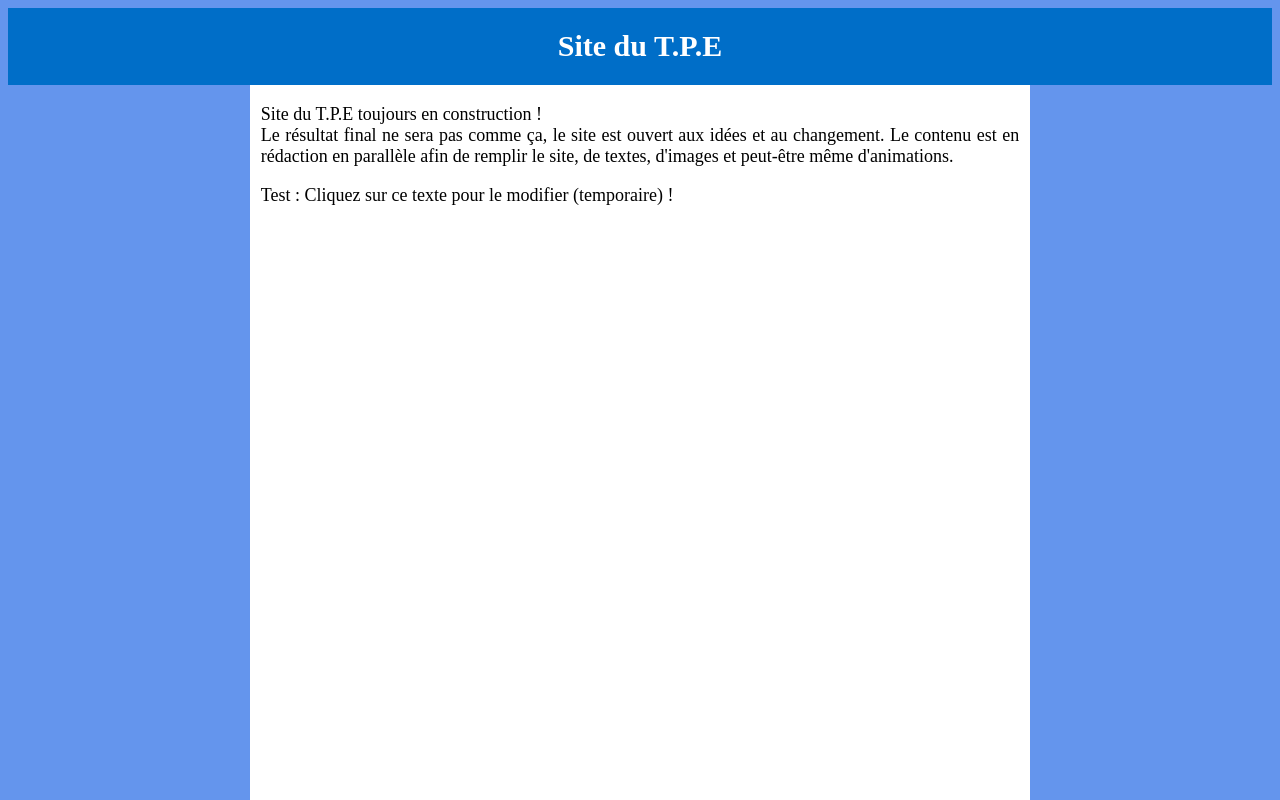
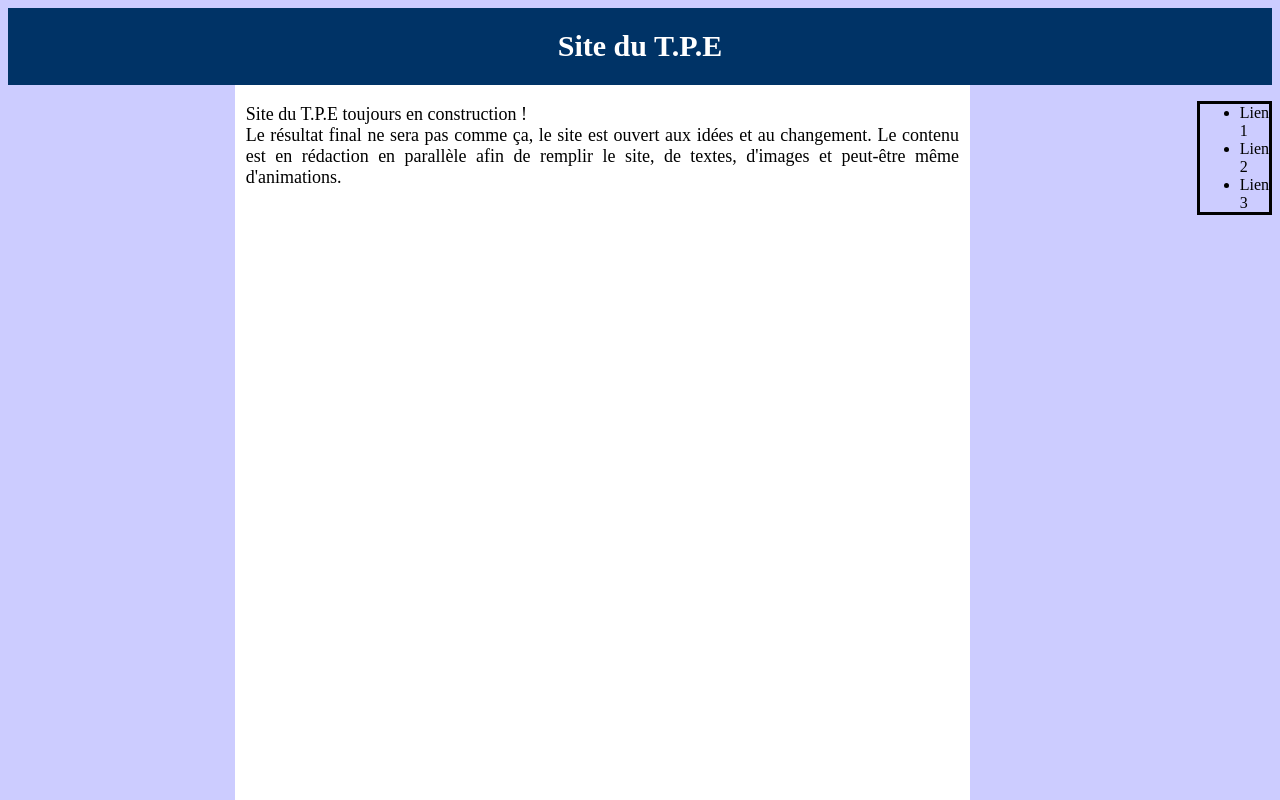
Before and after one commit to Mahtiah/TPE_SITE, a plain HTML site: page index.html in a window 1280 px wide. Shown: the top 800 px of the page. Drawn offline with Linux system fonts and the light colour scheme.

Commit message:
Refonte du design et test de flexbox pour le sommaire (ne descend pas pour l'instant)

```diff
--- a/index.html
+++ b/index.html
@@ -9,19 +9,27 @@
         <header>
             <h1>Site du T.P.E</h1>
         </header>
+        <div class="article_sommaire">
+            <div>
                 <article>
                     <p>Site du T.P.E toujours en construction !<br>Le résultat final ne sera pas comme ça, le site est ouvert aux idées et au changement. Le contenu est en rédaction en parallèle afin de remplir le site, de textes, d'images et peut-être même d'animations.</p>
-            <p>Test : <span class="clickable">Cliquez sur ce texte pour le modifier (temporaire) !</span></p>
-
                     <p><br><br><br><br><br><br><br><br><br><br><br><br><br><br>
                     <br><br><br><br><br><br><br><br><br><br><br><br><br><br>
                     <br><br><br><br><br><br><br><br><br><br><br><br><br><br>
                     <br><br><br><br><br><br><br><br><br><br><br><br><br><br></p>
-            <!-- Ces balises sont là juste pour remplacer du texte. C'est pour agrandir la longueur du cadre de façon artificielle. -->
-        </article>
+                    <hr>
                     <footer>
                         <p>Réalisé dans le cadre du TPE 2016/2017 du groupe 1 de 1S2 du lycée émilie du châtelet</p>
                     </footer>
-        <script src="main.js"></script>
+                </article>
+            </div>
+            <div>
+                <ul class="sommaire">
+                    <li>Lien 1</li>
+                    <li>Lien 2</li>
+                    <li>Lien 3</li>
+                </ul>
+            </div>
+        </div>
     </body>
 </html>
--- a/style.css
+++ b/style.css
@@ -1,17 +1,17 @@
-
 body
 {
-    background-color : cornflowerblue;
+    background-color : rgb(204, 204, 255);
 }
 
-header, footer
+header
 {
     height : 75px;
     border-style : solid;
-    border-color : rgba(0, 110, 200, 1);
+    border-color : rgb(0, 51, 102);
     border-width : thin;
-    background-color: rgba(0, 110, 200, 1);
+    background-color : rgb(0, 51, 102);
     text-align : center;
+    margin-top :
 }
 
 h1
@@ -37,3 +37,14 @@ article
     padding-left : 10px;
     padding-right : 10px;
 }
+
+.article_sommaire
+{
+    display : flex;
+}
+
+.sommaire
+{
+    border-style : solid;
+    border-color : black;
+}
```
Lines whose indentation alone changed are shown as unchanged.
